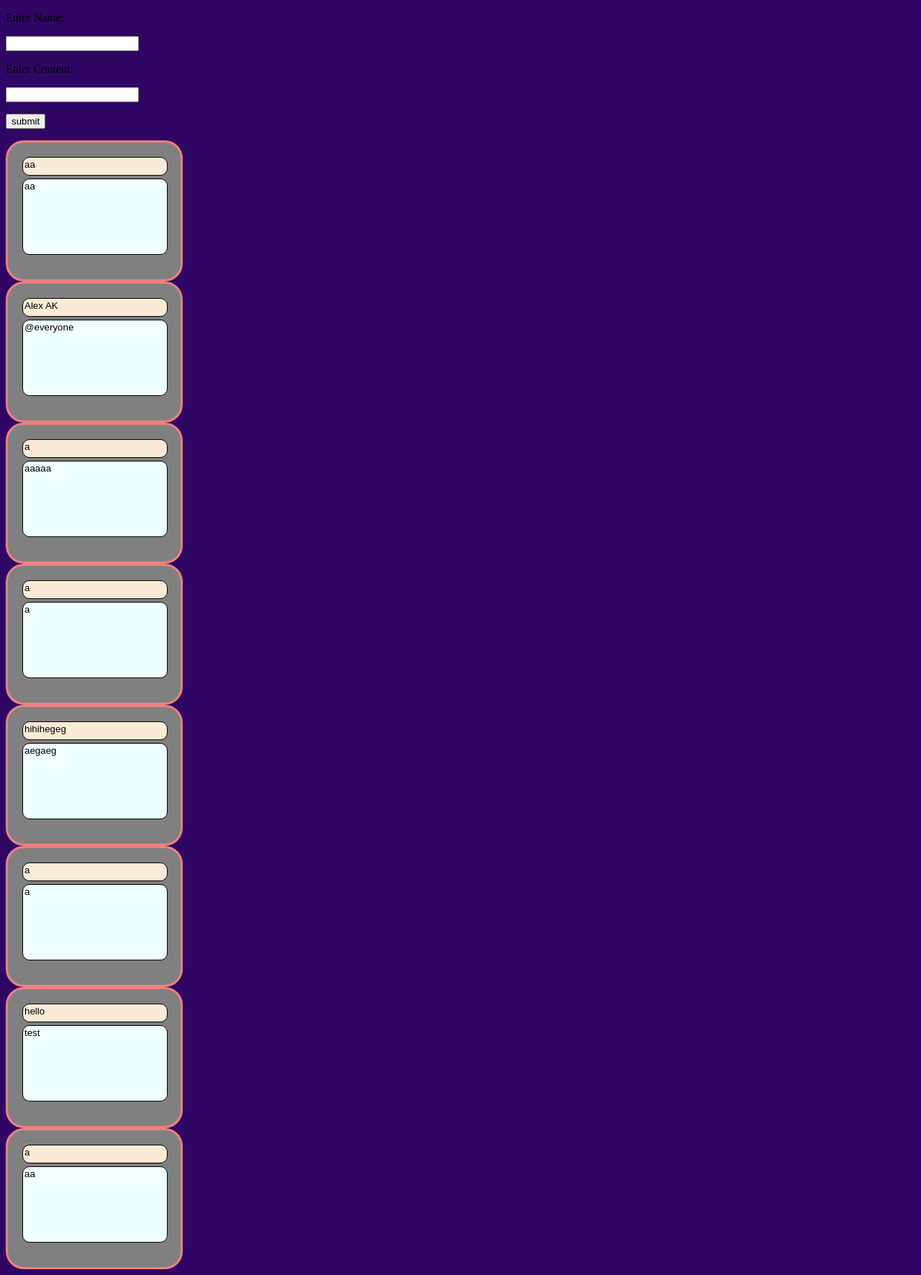
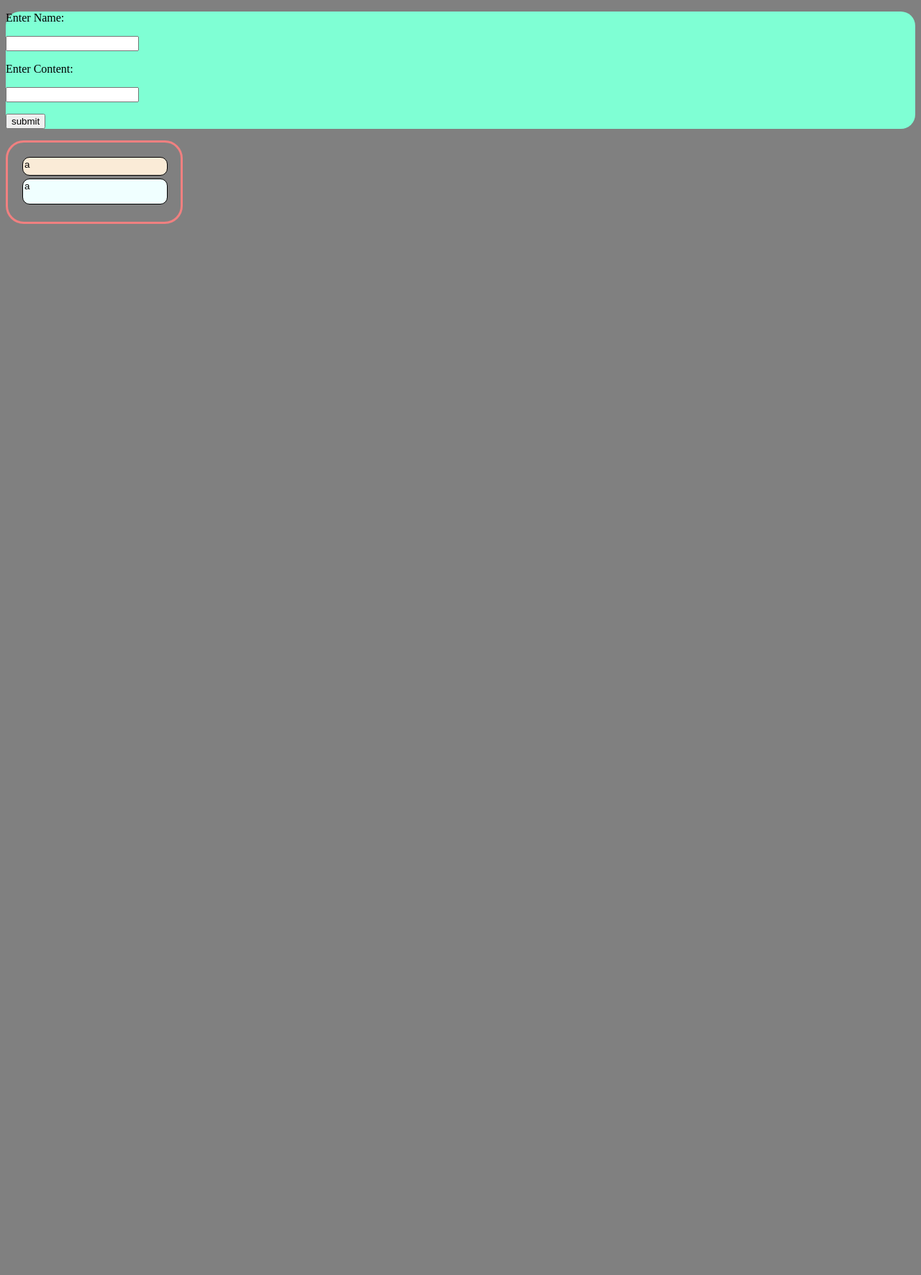
Before and after one commit to AlexAKAK/AK-Website, a Flask app: page /chat in a window 1280 px wide. Shown: the whole page at 72% size. After the commit the page ends 311 px from the top, so only its background shows below. Run offline with Flask 2, Linux system fonts and the light colour scheme.

Commit message:
Make comments readonly. Also did some more css refining.

```diff
--- a/data/comments.json
+++ b/data/comments.json
@@ -1 +1 @@
-[{"author": "a", "content": "aa"}, {"author": "hello", "content": "test"}, {"author": "a", "content": "a"}, {"author": "hihihegeg", "content": "aegaeg"}, {"author": "a", "content": "a"}, {"author": "a", "content": "aaaaa"}, {"author": "Alex AK", "content": "@everyone"}, {"author": "aa", "content": "aa"}]
+[{"author": "a", "content": "a"}]
--- a/static/chat.css
+++ b/static/chat.css
@@ -1,5 +1,5 @@
 html {
-    background-color: rgb(47, 6, 100);
+    background-color: grey;
 }
 
 .comment {
@@ -7,10 +7,12 @@ html {
     background: gray;
     padding: 20px;
     width: 200px;
-    height: 150px;
+    min-height: 10px;
     border-style: solid;
     border-color: lightcoral;
     display: -moz-stack;
+    float: left;
+    resize: none;
 
 }
 
@@ -21,7 +23,6 @@ html {
     border-color: black;
     border-radius: 10px;
     resize: none;
-    height: 100px;
     width: 98%;
     padding:1%;
     background-color: antiquewhite;
@@ -36,11 +37,15 @@ html {
     border-color: black;
     border-radius: 10px;
     resize: none;
-    height: 100px;
     width: 98%;
     padding:1%;
     background-color: azure;
     min-height: 10px;
-    max-height: 10000px;
+    max-height: 100px;
 
 }
+
+#input-comment {
+    background-color: aquamarine;
+    border-radius: 20px;
+}
--- a/static/chat.js
+++ b/static/chat.js
@@ -64,6 +64,7 @@ function createAuthorTextArea(author) {
     let textarea = document.createElement('textarea')
     textarea.appendChild(document.createTextNode(author))
     textarea.className = 'author'
+    textarea.readOnly = true
     return textarea
 }
 
@@ -76,5 +77,6 @@ function createContentTextArea(content) {
     let textarea = document.createElement('textarea')
     textarea.appendChild(document.createTextNode(content))
     textarea.className = 'content'
+    textarea.readOnly = true
     return textarea
 }
--- a/templates/chat.html
+++ b/templates/chat.html
@@ -9,7 +9,7 @@
     <title>AK Website</title>
 </head>
 <body>
-    <form action = "http://localhost:3000/send_comment" method = "post">
+    <form id = "input-comment" action = "http://localhost:3000/send_comment" method = "post">
         <p>Enter Name:</p>
         <p><input type = "text" name = "author" /></p>
         <p>Enter Content:</p>
```
